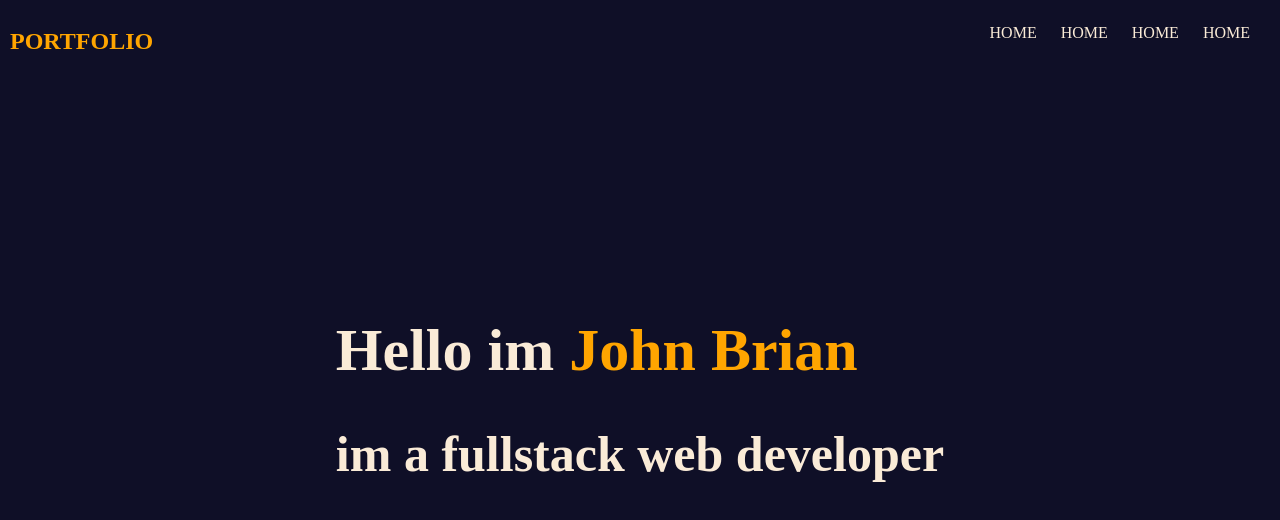
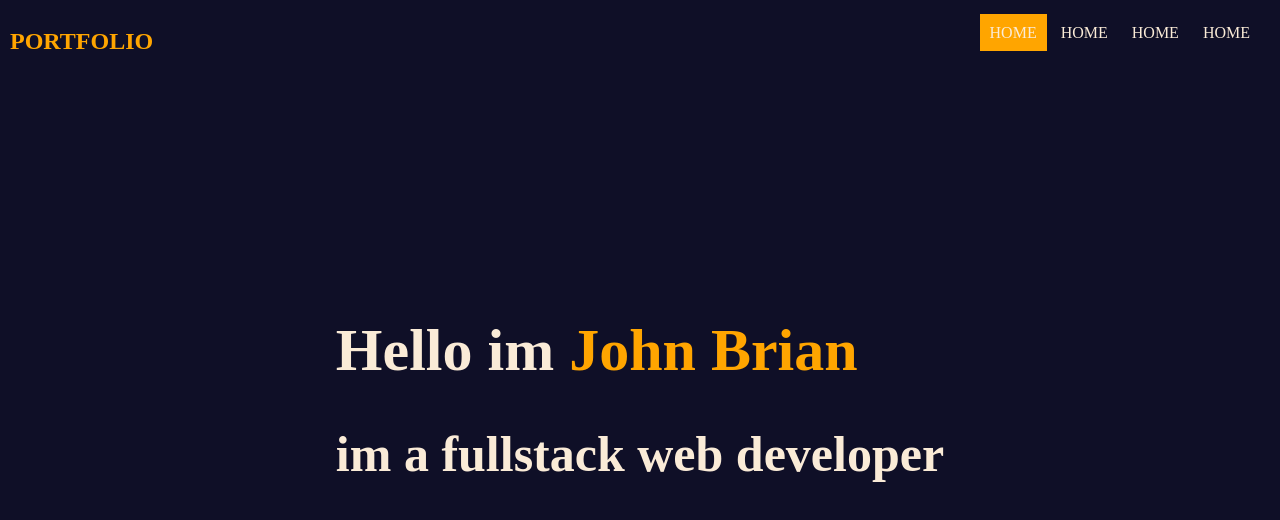
Before and after one commit to BrianRigii/Portfolio, a plain HTML site: page index.html in a window 1280 px wide. In both pictures the pointer is over the item 1013 px from the left and 32 px from the top of the page. Drawn offline with Linux system fonts and the light colour scheme.

Commit message:
added hover effect to nav bar

```diff
--- a/css/styles.css
+++ b/css/styles.css
@@ -52,3 +52,6 @@ body{
 .name{
     color: orange;
 }
+.navigate ul li :hover{
+    background-color: orange;
+}
```
